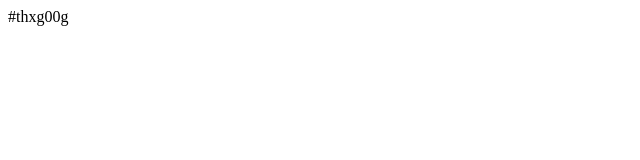
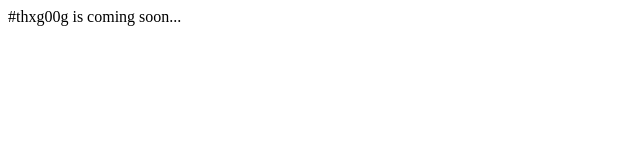
Before and after one commit to hugespoon/thxg00g, a plain HTML site: page index.html in a window 1280 px wide. Shown: the whole page, without its empty margins (0-640 px from the left). Drawn offline with Linux system fonts and the light colour scheme.

Commit message:
update index page

```diff
--- a/index.html
+++ b/index.html
@@ -1,4 +1,5 @@
 <!DOCTYPE html>
 <html>
-<body>#thxg00g</body>
+<title>#thxg00g</title>
+<body>#thxg00g is coming soon...</body>
 </html>
```
